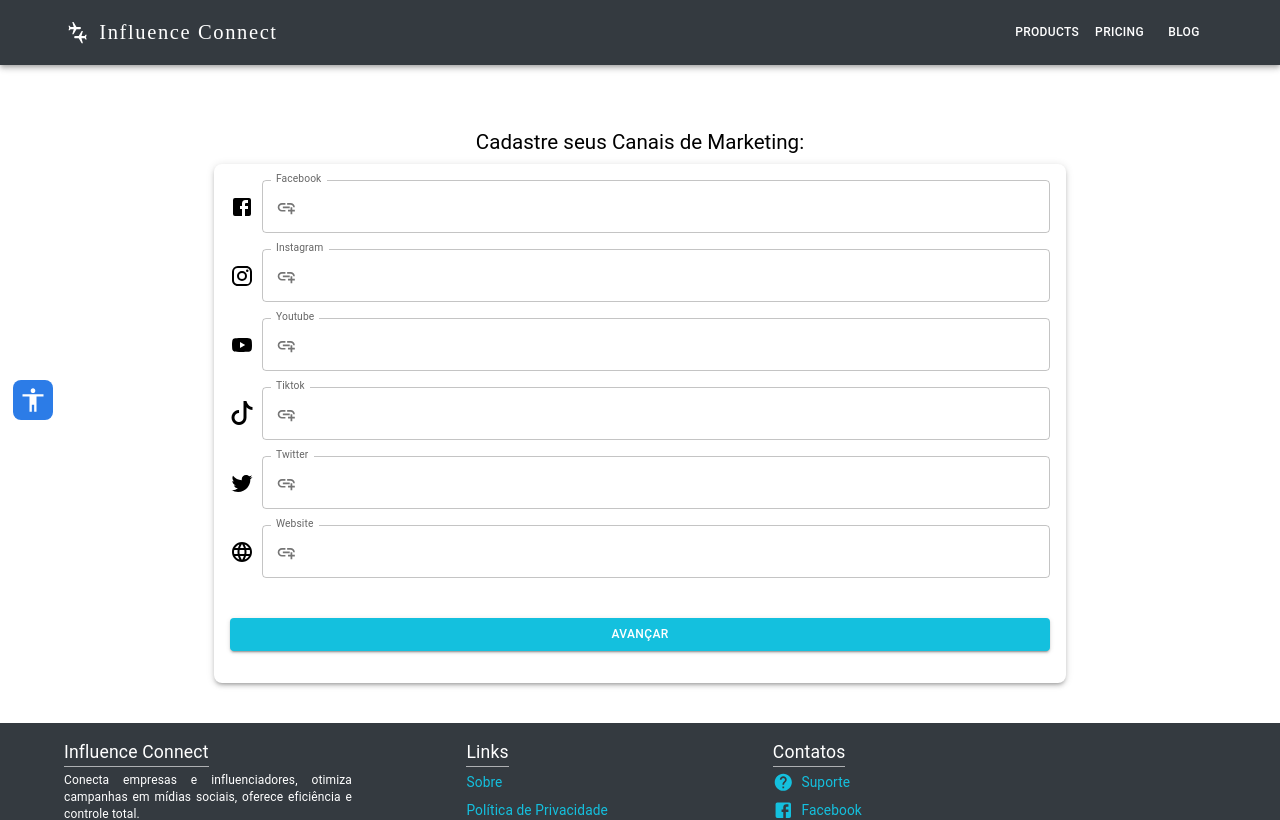
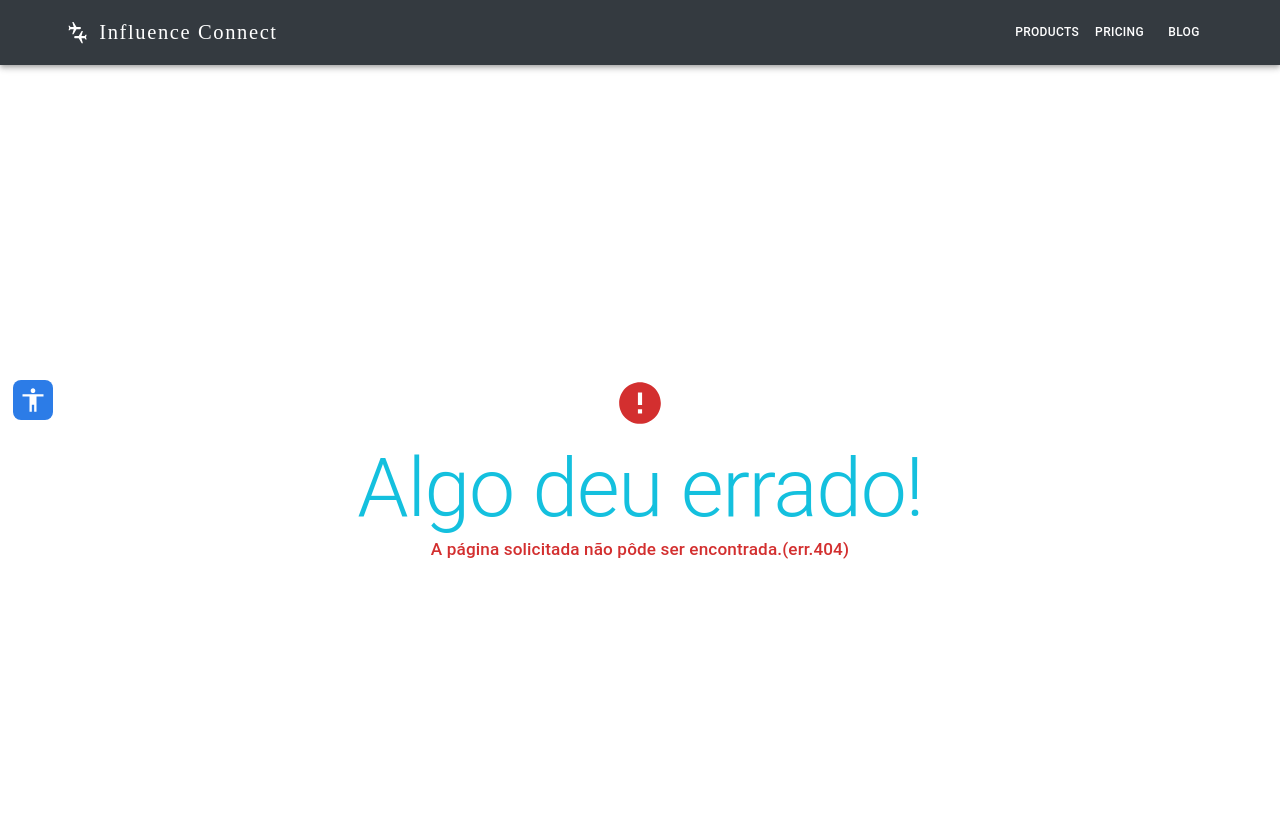
Before and after one commit to InfluenceConnect/front, a React (Vite) app: page /registerMarketing in a window 1280 px wide. Shown: the top 820 px of the page. Built offline with nearby package versions, Linux system fonts and the light colour scheme.

Commit message:
Fix: corrige endpoint para cadastrar empresa

```diff
--- a/src/routes/AdmRoutes.tsx
+++ b/src/routes/AdmRoutes.tsx
@@ -25,8 +25,6 @@ const AdmRoutes = () => {
       <Route path="/login" element={<LoginPage />} />
       <Route path="/login/:mode" element={<LoginPage />} />
       <Route path="/register" element={<Register />} />
-      <Route path="/registerNicheCompany" element={<RegisterNicheCompany />} />
-      <Route path="/registerMarketing" element={<RegisterMarketing />} />
       <Route path="/updateInfluencer" element={<UpdateInfluencer />} />
       <Route path="/registerCampaign" element={<RegisterCampaign />} />
       <Route path="*" element={<NotFound />} />
--- a/src/services/register.ts
+++ b/src/services/register.ts
@@ -26,7 +26,7 @@ const registerInfluencer = async (infData: RequestSaveInfluencer) => {
 
 const registerCompany = async (compData: RequestSaveCompany) => {
   try {
-    let res = await api.post("/companys", compData);
+    let res = await api.post("/companies", compData);
     return res;
   } catch (error) {
     console.log(error);
```
